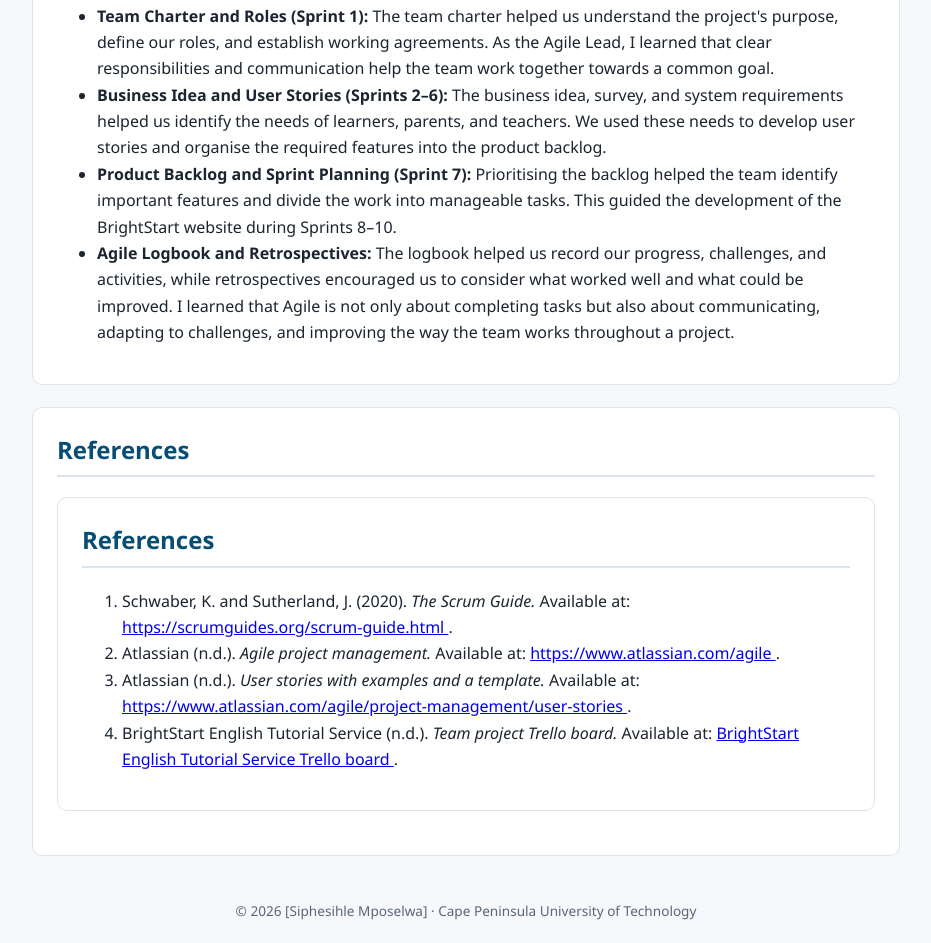
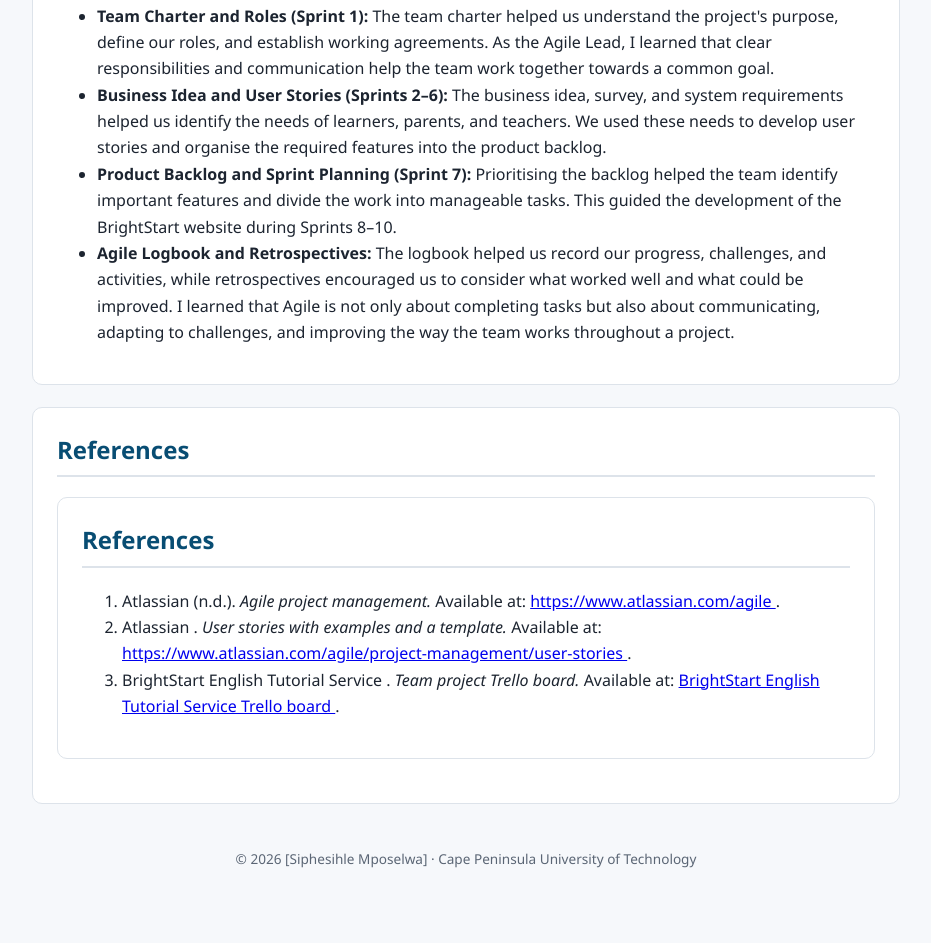
Before and after one commit to SiphesihleMposelwa1/GitHub-Portfolio, a plain HTML site: page agile/index.html in a window 1280 px wide. Shown: the part 1336-2279 px from the top of the page, without its empty margins (174-1105 px from the left). After the commit the page ends 2226 px from the top, so only its background shows below. Drawn offline with Linux system fonts and the light colour scheme.

Commit message:
Update index.html

```diff
--- a/agile/index.html
+++ b/agile/index.html
@@ -95,14 +95,7 @@
 <section>
     <h2>References</h2>
     <ol>
-        <li>
-            Schwaber, K. and Sutherland, J. (2020).
-            <em>The Scrum Guide.</em>
-            Available at:
-            <a href="https://scrumguides.org/scrum-guide.html" target="_blank">
-                https://scrumguides.org/scrum-guide.html
-            </a>.
-        </li>
+
 
         <li>
             Atlassian (n.d.).
@@ -114,7 +107,7 @@
         </li>
 
         <li>
-            Atlassian (n.d.).
+            Atlassian .
             <em>User stories with examples and a template.</em>
             Available at:
             <a href="https://www.atlassian.com/agile/project-management/user-stories" target="_blank">
@@ -123,7 +116,7 @@
         </li>
 
         <li>
-            BrightStart English Tutorial Service (n.d.).
+            BrightStart English Tutorial Service .
             <em>Team project Trello board.</em>
             Available at:
             <a href="https://trello.com/b/qa2bLs2r/brightstart-english-tutorial-service" target="_blank">
```
